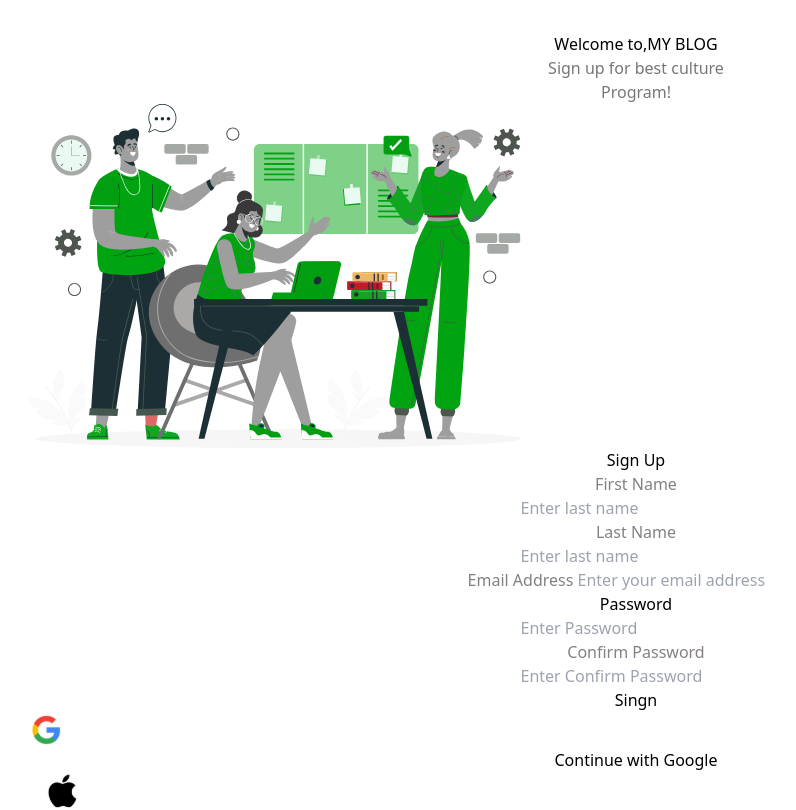
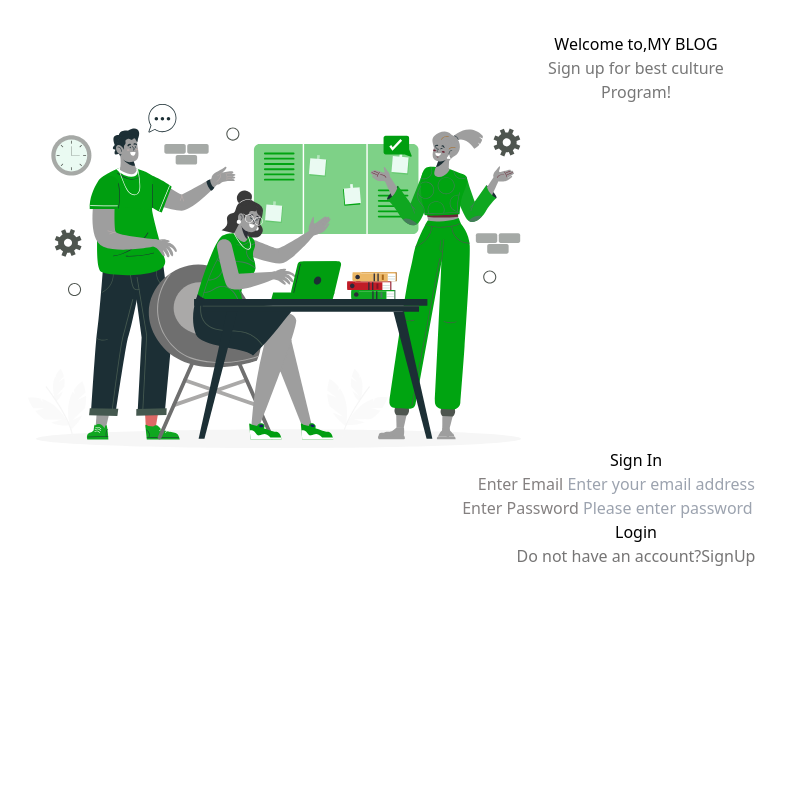
Before and after one commit to piscShubham/MeraBlog, a React (Vite) app: page /login in a window 1280 px wide. Shown: the top 810 px of the page, without its empty margins (4-800 px from the left). Built offline with nearby package versions, Linux system fonts and the light colour scheme.

Commit message:
login page created

```diff
--- a/src/App.jsx
+++ b/src/App.jsx
@@ -1,17 +1,18 @@
-import { useState } from 'react'
-import reactLogo from './assets/react.svg'
-import viteLogo from '/vite.svg'
+
 import './App.css'
 import Signupp from './Component/Authentication/Signup'
+import Login from './Component/Authentication/Login'
+import { BrowserRouter, Route, Routes } from 'react-router-dom'
 
 function App() {
-  const [count, setCount] = useState(0)
+  return (
+    <BrowserRouter>
+      <Routes>
+        <Route path='/signup' element={<Signupp/>}/>
+        <Route path='/login' element={<Login/>}/>
+      </Routes>
+    </BrowserRouter>
 
-  return (
-    <>
-    <Signupp/>
-
-    </>
   )
 }
 
--- a/src/Component/Authentication/Login.jsx
+++ b/src/Component/Authentication/Login.jsx
@@ -1,201 +1,94 @@
-import { useMutation } from 'react-query';
+import React, { useState } from "react";
+import group from "../Assests/group.svg";
 
-// imgage
-import apple from '../Assests/apple.svg';
-import google_s from '../Assests/google_s.svg';
-import greenwall from '../Assests/greenwall.svg';
-import group from '../Assests/group.svg';
-import { useEffect, useState } from 'react';
-import { Link, useNavigate } from 'react-router-dom';
+import { useDispatch } from "react-redux";
+import { Link } from "react-router-dom";
+import { loginuser } from "../../Features/Authenticate";
 
-export function Login() {
+function Login() {
+  const [email, setEmailAddress] = useState();
+  const [password, setPassword] = useState();
+  const dispatch = useDispatch();
 
-  // import state
-  const [email, setEmailAddress] = useState();
-  const [password_hash, setCreatePassword] = useState();
-  const [term, setTerm] = useState(true);
-
-  // login funtion
-  async function loginUser() {
-    if (term === true) {
-      alert("please read term and condition");
-    }
-
-    try{
-
-
-    let responce = await fetch('http://localhost:8082/login', {
-      method: "POST",
-      body: JSON.stringify({ email, password_hash }),
-      headers: {
-        'Content-type': 'application/json'
-      },
-    })
-    responce = await responce.json();
-    console.log(responce);
-    if (!responce.ok) {
-      throw new Error('Login failed'); // Throw an error if response is not successful
-    }
-    // if (responce) {
-    //   localStorage.setItem('token', JSON.stringify(responce.token));
-    //   localStorage.setItem('email',JSON.stringify(email));
-    //   // Navigate('/')
-
-    // }
-
-  }
-  catch (error) {
-    // Handle error
-    console.error('Login error:', error.message);
-    // Display error message to the user (e.g., show a toast, display an error message on the UI, etc.)
-    alert('Login failed. Please try again.');
-  }
+  async function handleSubmit() {
+    dispatch(loginuser({ email, password }));
+    console.log(email, password);
   }
 
-
-
-
-  // Term's& condition
-  function handleterm() {
-    setTerm(!term);
-    console.log(term)
-  }
-
-
-  // mutaion function
-  const mutation = useMutation(loginUser, {
-    onSuccess: (response) => {
-      if (response.success) {
-        console.log('Login successful');
-        // Additional actions for successful login
-      } else {
-        console.log('Login failed');
-        // Additional actions for failed login (if needed)
-      }
-    },
-    onError: (error) => {
-      console.error('Login error:', error);
-      // You can optionally display a more user-friendly error message here if needed
-    },
-  });
-
-
-  const handleLogin = () => {
-    mutation.mutate();
-  };
-
-  //  userprofile
-
-
-
-
-
-
-
-
   return (
-    <div className='flex flex-col items-center justify-center min-h-screen py-2 bg-gray-100'>
-
-      <main className='flex flex-col items-center justify-center w-full flex-1    text-center'  >
-
-        <div className='bg-white  shadow-xl flex w-2/3 max-w-4xl   py-32 px-28  ' style={{ borderRadius: "35px" }}>
-
-          <div className='w-2/5 h-4/5       rounded-br-2xl    ' style={{ marginLeft: "-71px" }}>
-            <div className=' mt-0  ' >
-              <img src={greenwall} style={{ position: "absolute", top: "75px", width: "110px" }} />
-            </div>
-            <div className=' mb-10'>
-
-              <div className='flex  h-6 mb-2'>
-                <h1 className='' style={{ fontSize: "20px", color: '#AEADAD' }}>Welcome to,<spna className=' text-green-500'>Greenwall</spna></h1>
+    <div className="flex flex-col items-center justify-center min-h-screen py-2 bg-gray-100">
+      <main className="flex flex-col items-center justify-center w-full flex-1 text-center md:px-10">
+        <div className="flex bg-white rounded-2xl shadow-2xl md:py-20  md:w-3/5">
+          <div className="hidden lg-block md:block  md:w-2/5 h-auto rounded-br-2xl ml-16">
+            <div className=" mb-10">
+              <div className="flex font-inter h-6 mb-2 ml-3">
+                <h1 className="font-inter">
+                  Welcome to,<span className="flex">MY BLOG</span>
+                </h1>
               </div>
-              <div className=' ' style={{ color: '#777777' }}>
-                <p className=' text-sm  text-gray-400 flex'>Sign up for best culture </p>
-                <p className=' text-sm text-gray-400 flex'>program  <span className=' text-green-500  w-8 px-8 h-1  bg-green-300 mt-3 ml-2   rounded-2xl'>-</span></p>
-
+              <div className=" mt-8" style={{ color: "#777777" }}>
+                <p className=" text-sm font-inter text-gray-400 flex ml-3">
+                  Sign up for best culture{" "}
+                </p>
+                <p className=" text-sm font-inter text-gray-400 flex ml-3">
+                  Program!
+                  <span className="text-green-500 px-8 h-1 bg-green-300 mt-3 ml-2 rounded-2xl"></span>
+                </p>
               </div>
             </div>
-
-            {/* group photo */}
             <div>
               <img src={group} />
             </div>
           </div>
 
-
-          {/* Sign up */}
-
-          <div className='w-3/5 h-4/5 text-white rounded-tr-2xl rounded-br-2xl  py-26 ' style={{ paddingLeft: "77px", marginTop: "-46px" }}>
-            <h1 className='   text-black   text-left  ml-14 mb-5 ' style={{ color: "#666666", fontSize: "26px", fontWeight: "600" }} >Log In</h1>
-
-
-
-            {/* Email */}
-            <div className='  px-3  py-2  flex-row-reverse  ' style={{ marginRight: "40px" }} >
-              <label
-                className="block font-inter font-medium  text-base leading-6  flex  mb-1   ml-12 " style={{ color: "#848080", fontWeight: "500" }}
-              >
-                Email Address
+          <div className="w-3/5 h-4/5 text-white rounded-tr-2xl md:ml-16 rounded-br-2xl ">
+            <h1 className=" font-inter text: #666666 text-black text-xl text-left ml-5 mb-6 md:mb-2 ">
+              Sign In
+            </h1>
+            <div className="px-3 py-2 flex-row-reverse">
+              <label className="flex lg:ml-2" style={{color:"#848080"}}>
+                Enter Email
               </label>
               <input
-                type='text'
-                className='h-58 top-378  ml-8  pl-2 rounded-sm border border-gray-300 ' placeholder='Enter your email address '
-                style={{ width: "408px", height: "37px", borderRadius: "8px", color: "black", marginLeft: "45px" }}
-                onChange={(e) => setEmailAddress(e.target.value)} value={email} />
+                type="email"
+                className="h-58 px-2 lg:mr-20 lg:w-3/4 py-2 rounded-md border text-black border-gray-300"
+                placeholder=" Enter your email address "
+                name="emailAddress"
+                value={email}
+                onChange={(e) =>setEmailAddress(e.target.value)}
+              />
             </div>
-
-            {/* password */}
-            <div className=' rounded-2xl  flex  py-2 '>
-              <div className='ml-14'>
-                <label className='  text-gray-500 flex mb-1' style={{ color: "#848080", fontWeight: "500" }}>Create Password</label>
-                <input
-                  type='password'
-                  className='h-58 top-378   pl-2 rounded-sm border border-gray-300 ' placeholder='Enter 8 digit include'
-                  style={{ width: "408px", height: "37px", borderRadius: "8px", color: "black" }}
-                  onChange={(e) => setCreatePassword(e.target.value)} value={password_hash} />   </div>
+            <div className="px-3 flex-row-reverse">
+              <label className="flex lg:ml-2" style={{ color: "#848080" }}>
+                Enter Password
+              </label>
+              <input
+                type="password"
+                className="h-58 px-2 lg:mr-20 lg:w-3/4 py-2 rounded-md border text-black border-gray-300"
+                placeholder=" Please enter password "
+                name="emailAddress"
+                value={password}
+                onChange={(e) => setPassword(e.target.value)}
+              />
             </div>
-
-
-            {/* terms& condition */}
-
-            <div className='flex  py-2 ' style={{ marginLeft: "48px", marginTop: "9px", width: "412px" }} >
-              <input type='checkbox' value={term} onChange={handleterm} style={{ width: "41px" }} />
-              <label className='  text-gray-600  text-sm  flex' > I Agree to the <span style={{ textDecoration: "underline", marginLeft: "3px" }}>Terms & Privacy</span> </label>
-              <p className=' flex ml-14' style={{ color: "#656363", fontWeight: "500" }}>Forgot Password?</p>
+            <div className="py-3 sm:w-3/4 lg:ml-3 mt-4 bg-green-500 rounded-2xl ml-9  ">
+              <button onClick={handleSubmit}>Login</button>
             </div>
-
-            {/* button */}
-            <div className="  py-2 bg-green-500  rounded-2xl mt-4" style={{ width: "400px", borderRadius: "62px", marginLeft: "48px" }}>
-              <button onClick={handleLogin} disabled={mutation.isLoading} > {mutation.isLoading ? 'Logging in...' : 'Login'}</button>
-            </div>
-
-
-            {/* or line */}
-            <div className='flex py-2    ml-16' style={{ width: "512px" }}>
-              <hr className='   bg-gray-100 mt-3 ' style={{ width: "180px", height: "0.5px" }} />
-              <span style={{ color: "black" }}>or</span>  <hr className='   bg-gray-200 mt-3' style={{ width: "180px", height: "0.5px", color: "#DDDDDD" }} />
-            </div>
-
-            {/* continue with google and apple */}
-            <div className='flex mt-1 ml-11' style={{ width: "512px", marginLeft: "66px" }}>
-              <div className='    flex  rounded-lg border border-gray-300 ' style={{ width: "180px" }} >
-                <img src={google_s} style={{ width: "30px", marginLeft: "4px" }} />
-                <label className=' text-black  text-sm mt-2 mb-2'>Continue with Google</label>
-              </div>
-              <div className='    flex  rounded-lg border border-gray-300 ml-6   ' style={{ width: "180px" }} >
-                <img src={apple} className='' style={{ width: "30px", marginLeft: "4px" }} />
-                <label className=' text-black  text-sm mt-2 mb-2'>Continue with apple</label>
-              </div>
-            </div>
-
-            {/* dont have account for register */}
-            <div style={{ position: "absolute", button: "0px" }}>
-              <p className='   mt-5   ml-32' style={{ color: "#767575" }}>Do not have an account?<Link to={'/signup'} style={{ color: "green" }}>Create Now</Link>  </p>
+            <div className=" py-5">
+              <p
+                className="sm:text-xs sm:ml-7  md:mr-20 lg:text-sm"
+                style={{ color: "#767575" }}
+              >
+                Do not have an account?
+                <Link to={"/signup"} className=" text-blue-800">
+                  SignUp
+                </Link>
+              </p>
             </div>
           </div>
         </div>
       </main>
     </div>
-  )
-
+  );
 }
+export default Login;
--- a/src/Store/Store.js
+++ b/src/Store/Store.js
@@ -1,6 +1,5 @@
 
 import { configureStore } from '@reduxjs/toolkit';
-
 import Authenticate from '../Features/Authenticate';
 
 
```
Also changed, not shown: src/Features/Authenticate.jsx (+46 -19 lines).
